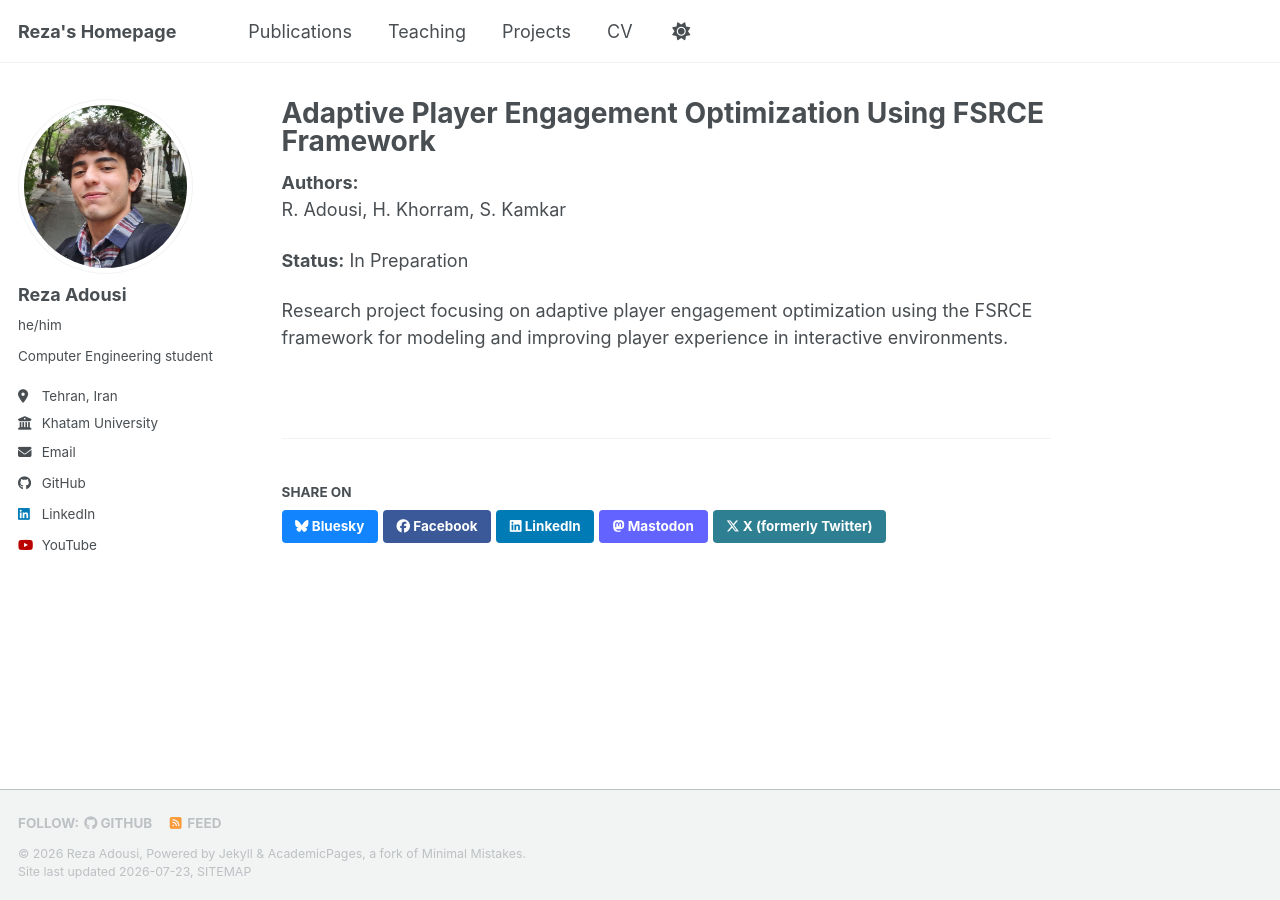
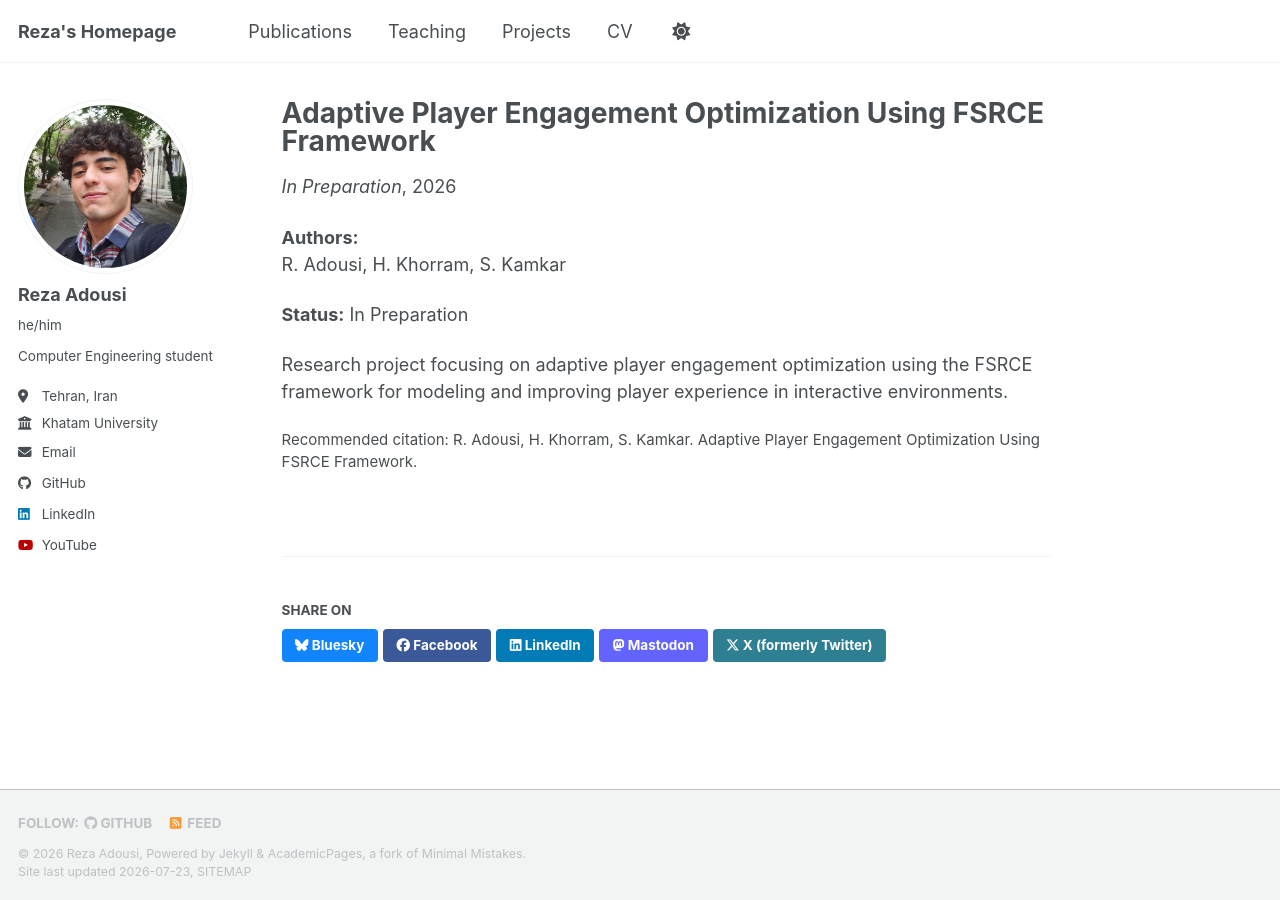
Before and after one commit to RezaAdousi/rezaadousi.github.io, a Jekyll site: the page built from _publications/player_engagement.md, in a window 1280 px wide. Built offline with Jekyll 4.4.1, drawn with Linux system fonts in a browser that asks for light colours; a style sheet for code colours, icons or effects is not loaded.

Commit message:
Update player engagement publication: add citation and venue details

```diff
--- a/_publications/player_engagement.md
+++ b/_publications/player_engagement.md
@@ -3,7 +3,9 @@ title: "Adaptive Player Engagement Optimization Using FSRCE Framework"
 collection: publications
 permalink: /publication/player-engagement
 date: 2026-01-01
+venue: "In Preparation"
 excerpt: "Research project focusing on adaptive player engagement optimization using the FSRCE framework for modeling and improving player experience in interactive environments."
+citation: "R. Adousi, H. Khorram, S. Kamkar. Adaptive Player Engagement Optimization Using FSRCE Framework."
 ---
 
 **Authors:**
```
Also changed, not shown: _teaching/2026_spring.md (+1 -0 lines).
